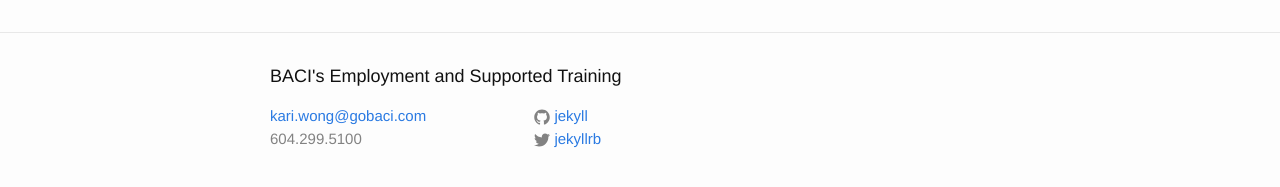
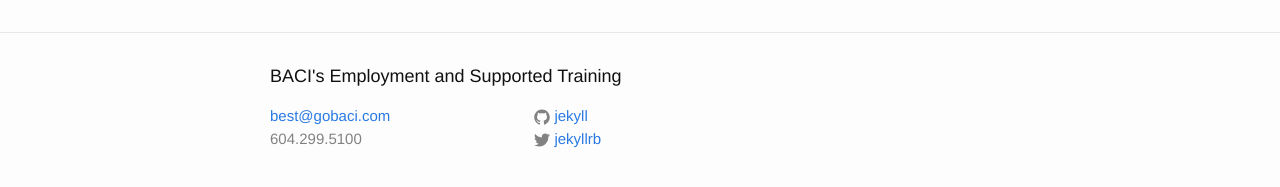
Before and after one commit to BACI-Employment/BACI-Employment.github.io, a Jekyll site: the page built from contact.md, in a window 1280 px wide. Shown: the part 468-655 px from the top of the page. Built offline with Jekyll 4.4.1, drawn with Linux system fonts in a browser that asks for light colours.

Commit message:
email update

```diff
--- a/_config.yml
+++ b/_config.yml
@@ -1,6 +1,6 @@
 # Site settings
 title: BACI's Employment and Supported  Training
-email: kari.wong@gobaci.com
+email: best@gobaci.com
 phone: 604.299.5100
 description: > # this means to ignore newlines until "baseurl:"
 baseurl: "" # the subpath of your site, e.g. /blog/
```
